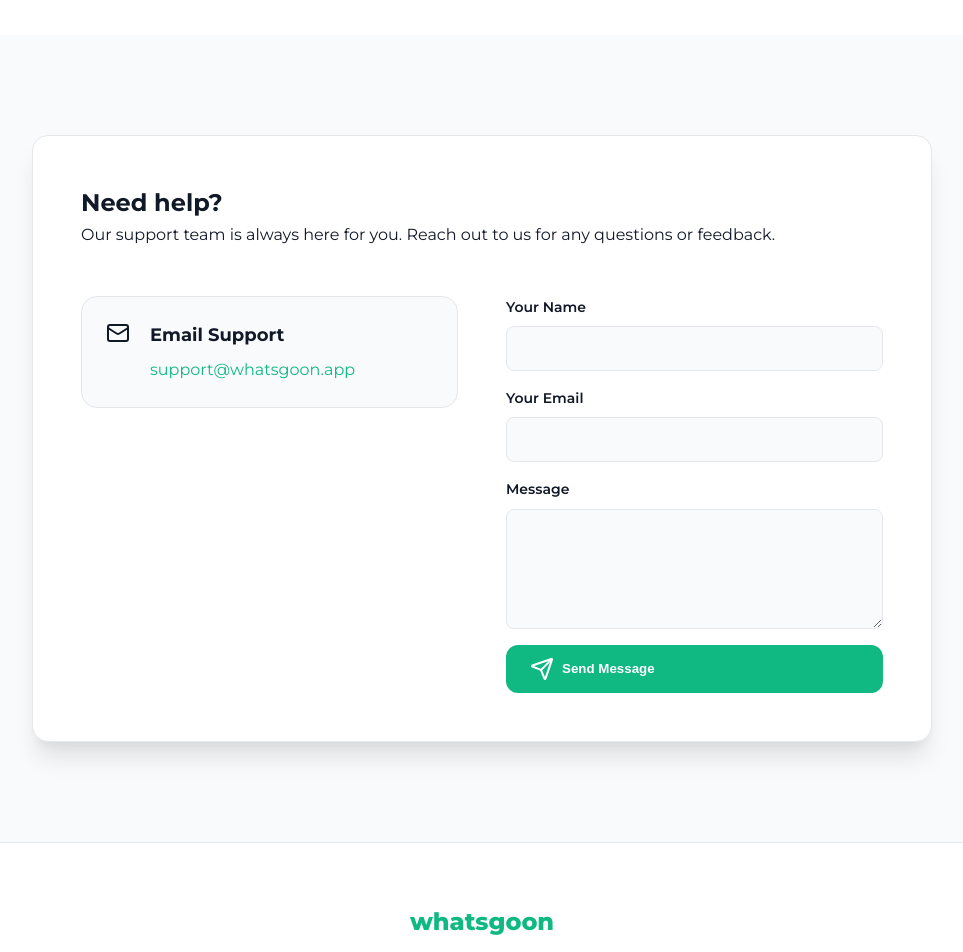
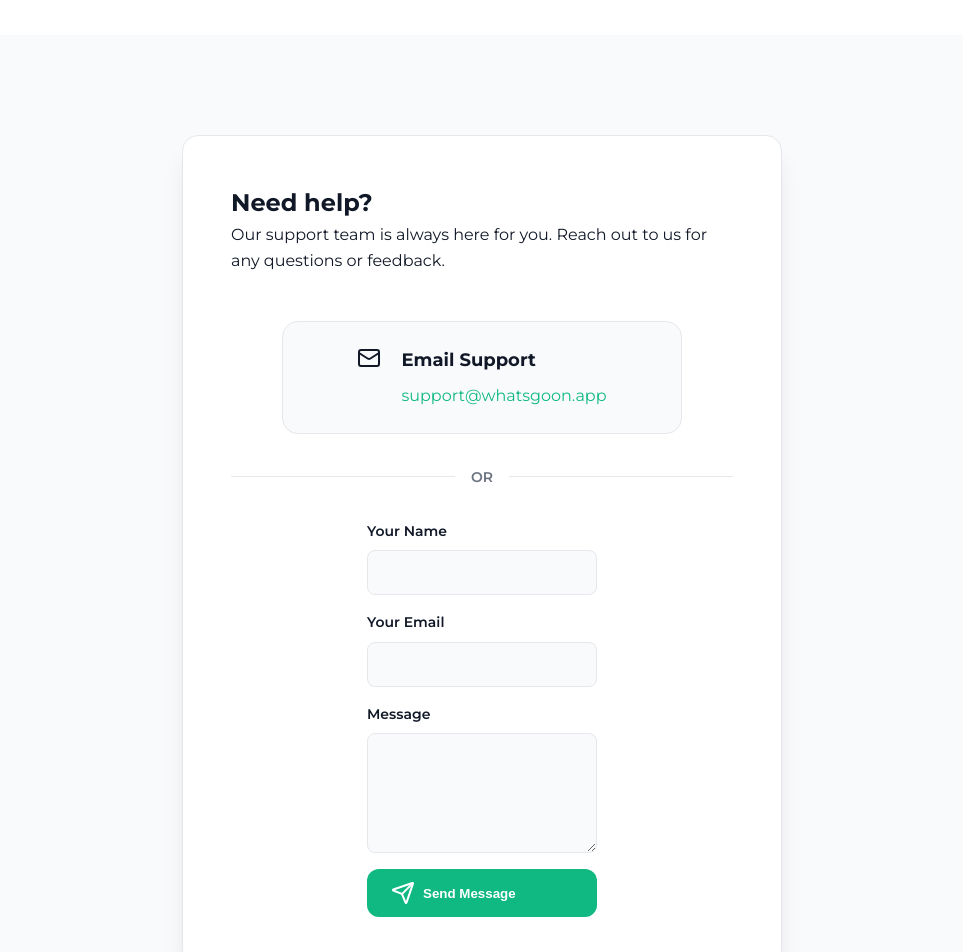
Before and after one commit to gunesdemirdilek/whatsgoon-website, a website built with Vite: page index.html in a window 1280 px wide. Shown: the part 2140-3092 px from the top of the page, without its empty margins (158-1121 px from the left). Built offline with nearby package versions, Linux system fonts and the light colour scheme.

Commit message:
style: refine support section layout with centered email and OR separator

```diff
--- a/index.html
+++ b/index.html
@@ -127,15 +127,17 @@
           <p data-i18n="supportDesc">Our support team is always here for you. Reach out to us for any questions or
             feedback.</p>
 
-          <div class="contact-grid">
-            <div class="contact-info">
-              <div class="contact-method">
-                <i data-lucide="mail"></i>
-                <div class="contact-method-content">
-                  <h4 data-i18n="emailSupport">Email Support</h4>
-                  <a href="mailto:support@whatsgoon.app">support@whatsgoon.app</a>
-                </div>
+          <div class="contact-wrapper">
+            <div class="contact-method centered">
+              <i data-lucide="mail"></i>
+              <div class="contact-method-content">
+                <h4 data-i18n="emailSupport">Email Support</h4>
+                <a href="mailto:support@whatsgoon.app">support@whatsgoon.app</a>
               </div>
+            </div>
+
+            <div class="contact-separator">
+              <span data-i18n="or">or</span>
             </div>
 
             <form action="https://formspree.io/f/mgolzgdz" method="POST" class="contact-form" id="contact-form">
--- a/src/style.css
+++ b/src/style.css
@@ -288,7 +288,7 @@ nav {
 }
 
 .contact-card {
-  max-width: 900px;
+  max-width: 600px;
   margin: 0 auto;
   background-color: var(--surface);
   border-radius: var(--radius);
@@ -297,18 +297,12 @@ nav {
   box-shadow: var(--shadow-lg);
 }
 
-.contact-grid {
-  display: grid;
-  grid-template-columns: 1fr 1fr;
-  gap: 3rem;
-  margin-top: 3rem;
-  text-align: left;
-}
-
-.contact-info {
+.contact-wrapper {
   display: flex;
   flex-direction: column;
   gap: 2rem;
+  margin-top: 3rem;
+  align-items: center;
 }
 
 .contact-method {
@@ -320,6 +314,12 @@ nav {
   border-radius: 1rem;
   border: 1px solid var(--border);
   transition: all 0.2s ease;
+  width: 100%;
+}
+
+.contact-method.centered {
+  justify-content: center;
+  max-width: 400px;
 }
 
 .contact-method:hover {
@@ -350,6 +350,28 @@ nav {
 
 .contact-method-content a:hover {
   text-decoration: underline;
+}
+
+.contact-separator {
+  display: flex;
+  align-items: center;
+  width: 100%;
+  color: var(--text-light);
+  font-size: 0.875rem;
+  font-weight: 600;
+  text-transform: uppercase;
+}
+
+.contact-separator::before,
+.contact-separator::after {
+  content: "";
+  flex: 1;
+  height: 1px;
+  background: var(--border);
+}
+
+.contact-separator span {
+  padding: 0 1rem;
 }
 
 /* Footer */
--- a/src/translations.ts
+++ b/src/translations.ts
@@ -36,6 +36,7 @@ export const translations = {
         formSubmit: "Send Message",
         formSuccess: "Your message has been sent!",
         emailSupport: "Email Support",
+        or: "or",
     },
     tr: {
         title: "whatsgoon - Paranı Zahmetsizce Yönet",
@@ -74,5 +75,6 @@ export const translations = {
         formSubmit: "Mesaj Gönder",
         formSuccess: "Mesajınız başarıyla gönderildi!",
         emailSupport: "E-posta Destek",
+        or: "veya",
     },
 };
```
